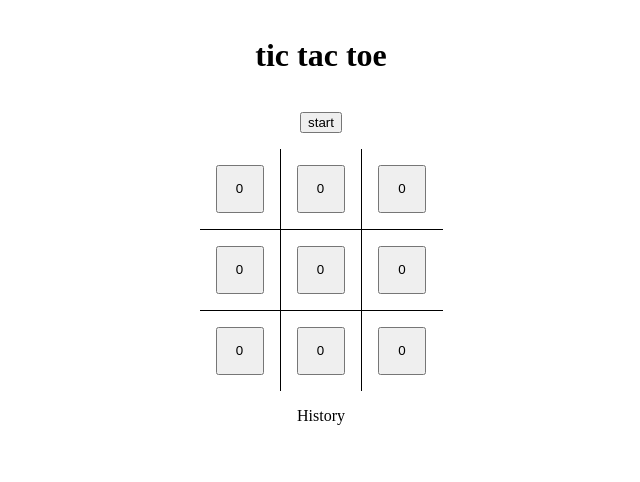
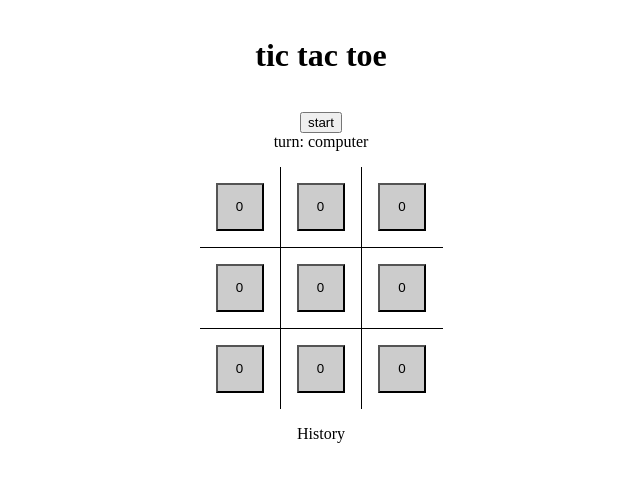
Before and after one commit to Carlesneri/tic-tac-toe, a React (Vite) app in the folder app/: page / in a window 1280 px wide. Both pictures are taken after a click on the button "start". Shown: the top 482 px of the page, without its empty margins (319-959 px from the left). Built offline with nearby package versions, Linux system fonts and the light colour scheme.

Commit message:
feat: implementin context with box values and turns

```diff
--- a/app/src/App.jsx
+++ b/app/src/App.jsx
@@ -1,21 +1,18 @@
-import { useState } from 'react'
 import './App.css'
 import Board from './components/Board/Board'
 import Header from './components/Header'
 import History from './components/History'
-import Panel from './components/Panel'
+import Panel from './components/Panel/Panel'
+import { GameProvider } from './Context/GameContext'
 
-function App() {
-  // Creating a state. possible values: 0-> not selected, 1-> player, 2->computer
-  const [boxes, setBoxes] = useState(Array(9).fill('0'))
-
+function App () {
   return (
-    <>
+    <GameProvider>
       <Header />
       <Panel />
-      <Board boxes={boxes} setBoxes={setBoxes} />
+      <Board />
       <History />
-    </>
+    </GameProvider>
   )
 }
 
--- /dev/null
+++ b/app/src/Context/GameContext.jsx
@@ -0,0 +1,17 @@
+import { createContext, useState } from 'react'
+
+const GameContext = createContext()
+
+const GameProvider = ({ children }) => {
+  // Creating a state. possible values: 0-> not selected, 1-> player, 2->computer
+  const [boxes, setBoxes] = useState(Array(9).fill('0'))
+  const [turn, setTurn] = useState(null)
+
+  return (
+    <GameContext.Provider value={{ boxes, setBoxes, turn, setTurn }}>
+      {children}
+    </GameContext.Provider>
+  )
+}
+
+export { GameProvider, GameContext }
--- a/app/src/components/Board/Board.jsx
+++ b/app/src/components/Board/Board.jsx
@@ -1,12 +1,23 @@
-import React from 'react'
+import React, { useContext } from 'react'
+import { GameContext } from '../../Context/GameContext'
 import Box from '../Box/Box'
-import './Board.css'
+import './styles.css'
 
-export default function Board({boxes, setBoxes}) {
+export default function Board ({ canPlay }) {
+  const { boxes } = useContext(GameContext)
+
   return (
-    <div className="container">
-      <div className="board">
-        {boxes.map((box, index) => <Box value={box} setBoxes={setBoxes} key={index} position={index + 1} />)}
+    <div className='container'>
+      <div className='board'>
+        {
+          boxes.map((box, index) =>
+            <Box
+              value={box}
+              key={index}
+              position={index}
+              canPlay={canPlay}
+            />)
+        }
       </div>
     </div>
   )
--- a/app/src/components/Box/Box.jsx
+++ b/app/src/components/Box/Box.jsx
@@ -1,17 +1,23 @@
-import React from 'react'
-import './Box.css'
+import React, { useContext } from 'react'
+import { GameContext } from '../../Context/GameContext'
+import './styles.css'
 
-export default function Box({value, position, setBoxes}) {
+export default function Box ({ value, position }) {
+  const { setBoxes, turn } = useContext(GameContext)
+
   const handleClickBoxButton = () => {
     setBoxes(boxes => {
-      boxes[position - 1] = 1
+      boxes[position] = 1
       return [...boxes]
     })
   }
 
   return (
-    <div className="box">
-      <button onClick={handleClickBoxButton}>
+    <div className='box'>
+      <button
+        onClick={handleClickBoxButton}
+        className={!(turn === 1) ? 'disabled' : ''}
+      >
         {value}
       </button>
     </div>
--- a/app/src/components/Box/Box.css
+++ b/app/src/components/Box/styles.css
@@ -1,7 +1,6 @@
 .box {
   padding: 1rem;
   display: grid;
-  /* background-color: #333; */
   place-content: center;
 }
 .box:nth-of-type(-n+6) {
@@ -16,4 +15,10 @@
 .box button {
   width: 48px;
   height: 48px;
+  background-color: #fff;
+  cursor: pointer;
 }
+.box button.disabled {
+  pointer-events: none;
+  background-color: #ccc;
+}
--- a/app/src/components/Header.jsx
+++ b/app/src/components/Header.jsx
@@ -1,6 +1,6 @@
 import React from 'react'
 
-export default function Header() {
+export default function Header () {
   return (
     <div className='container'>
       <h1>
--- a/app/src/components/Panel.jsx
+++ /dev/null
@@ -1,13 +0,0 @@
-import React from 'react'
-
-export default function Panel() {
-  return (
-    <div className='container'>
-      <div className='buttons'>
-        <div className='button'>
-          <button>start</button>
-        </div>
-      </div>
-    </div>
-  )
-}
--- /dev/null
+++ b/app/src/components/Panel/Panel.jsx
@@ -0,0 +1,31 @@
+import React, { useContext } from 'react'
+import { GameContext } from '../../Context/GameContext'
+import './styles.css'
+
+export default function Panel () {
+  const { turn, setTurn } = useContext(GameContext)
+
+  const handleClickStartButton = () => {
+    const turn = Math.ceil(Math.random() * 2)
+    setTurn(turn)
+  }
+
+  return (
+    <div className='container'>
+      <div className='panel'>
+        <div className='buttons'>
+          <div className='button'>
+            <button onClick={handleClickStartButton}>start</button>
+          </div>
+        </div>
+        {
+          turn !== null && (
+            <div className='message'>
+              turn: {turn === 1 ? 'player' : 'computer'}
+            </div>
+          )
+        }
+      </div>
+    </div>
+  )
+}
--- /dev/null
+++ b/app/src/components/Panel/styles.css
@@ -0,0 +1,3 @@
+.panel {
+  text-align: center;
+}
--- a/package.json
+++ b/package.json
@@ -16,10 +16,11 @@
   "devDependencies": {
     "@testing-library/dom": "^8.9.0",
     "@testing-library/react": "^12.1.2",
+    "eslint-plugin-jest": "^25.0.5",
     "jest": "^27.2.5",
     "standard": "^16.0.4"
   },
-  "dependencies": {
-    "eslint-config-standard": "^16.0.3"
+  "eslintConfig": {
+    "extends": "./node_modules/standard/eslintrc.json"
   }
 }
```
Also changed, not shown: .eslintrc.json (deleted), app/src/components/Board/styles.css (renamed from app/src/components/Board/Board.css), 2 other files (tests, documents, lock files or other folders).
